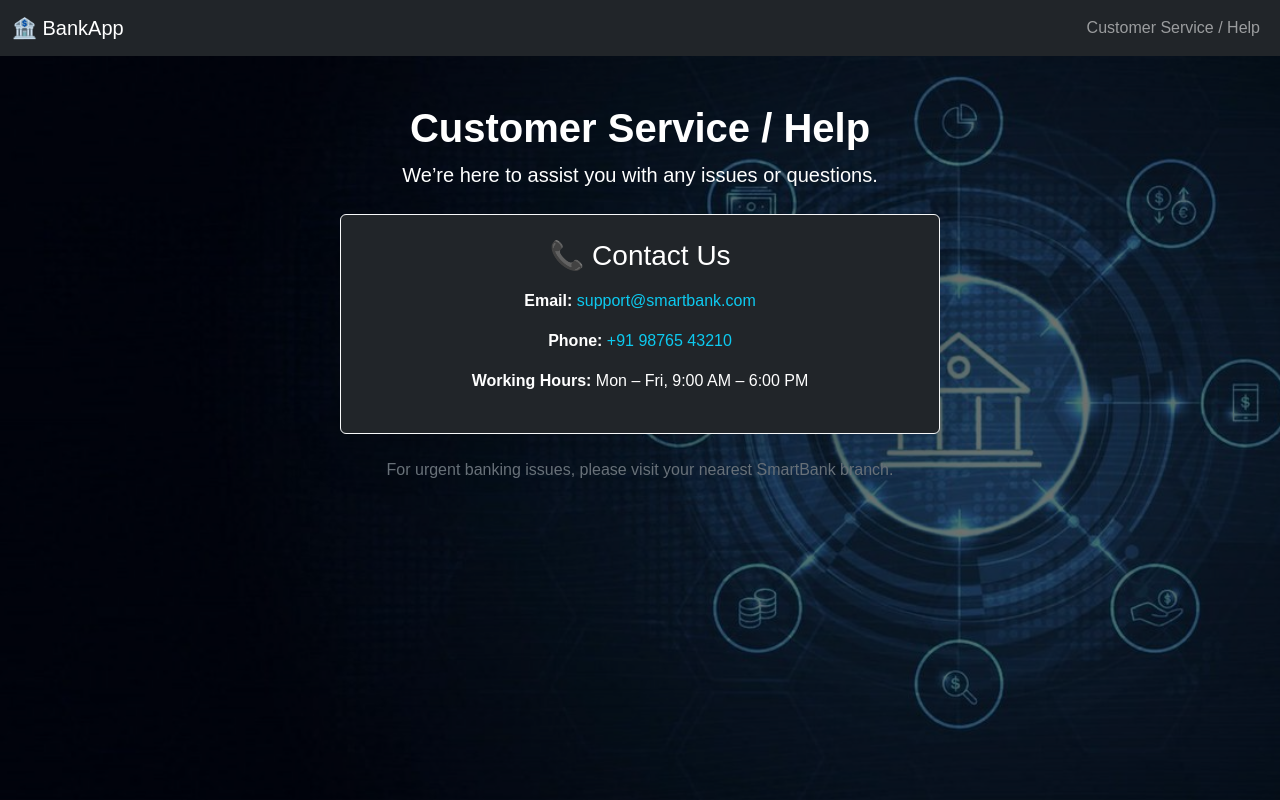
After one commit to chessman670/bank-management-sytem, a Flask app: page /help in a window 1280 px wide. The commit adds this page. Run offline with Flask 3, Linux system fonts and the light colour scheme.

Commit message:
Added customer service help page and updated navigation

```diff
--- a/app.py
+++ b/app.py
@@ -269,6 +269,11 @@
 
     return render_template("delete_account.html")
 
+@app.route('/help')
+def help():
+    return render_template('help.html')
+
+
 @app.route("/history")
 def history():
     if "user" not in session:
--- a/templates/base.html
+++ b/templates/base.html
@@ -6,14 +6,19 @@
     <title>Bank Management System</title>
     <link href="https://cdn.jsdelivr.net/npm/bootstrap@5.3.2/dist/css/bootstrap.min.css" rel="stylesheet">
     <link rel="stylesheet" href="{{ url_for('static', filename='style.css') }}">
-
 </head>
-
-
+<body>
 
     <nav class="navbar navbar-expand-lg navbar-dark bg-dark">
         <div class="container-fluid">
             <a class="navbar-brand" href="{{ url_for('home') }}">🏦 BankApp</a>
+            <div class="collapse navbar-collapse" id="navbarNav">
+                <ul class="navbar-nav ms-auto">
+                    <li class="nav-item">
+                        <a class="nav-link" href="{{ url_for('help') }}">Customer Service / Help</a>
+                    </li>
+                </ul>
+            </div>
         </div>
     </nav>
 
--- /dev/null
+++ b/templates/help.html
@@ -0,0 +1,16 @@
+{% extends "base.html" %}
+{% block content %}
+<div class="container text-center mt-5 text-white">
+  <h1 class="fw-bold">Customer Service / Help</h1>
+  <p class="lead mb-4">We’re here to assist you with any issues or questions.</p>
+
+  <div class="card bg-dark border-light text-white shadow-lg p-4 mx-auto" style="max-width: 600px;">
+    <h3 class="mb-3">📞 Contact Us</h3>
+    <p><strong>Email:</strong> <a href="mailto:support@smartbank.com" class="text-info text-decoration-none">support@smartbank.com</a></p>
+    <p><strong>Phone:</strong> <a href="tel:+919876543210" class="text-info text-decoration-none">+91 98765 43210</a></p>
+    <p><strong>Working Hours:</strong> Mon – Fri, 9:00 AM – 6:00 PM</p>
+  </div>
+
+  <p class="mt-4 text-secondary">For urgent banking issues, please visit your nearest SmartBank branch.</p>
+</div>
+{% endblock %}
```
